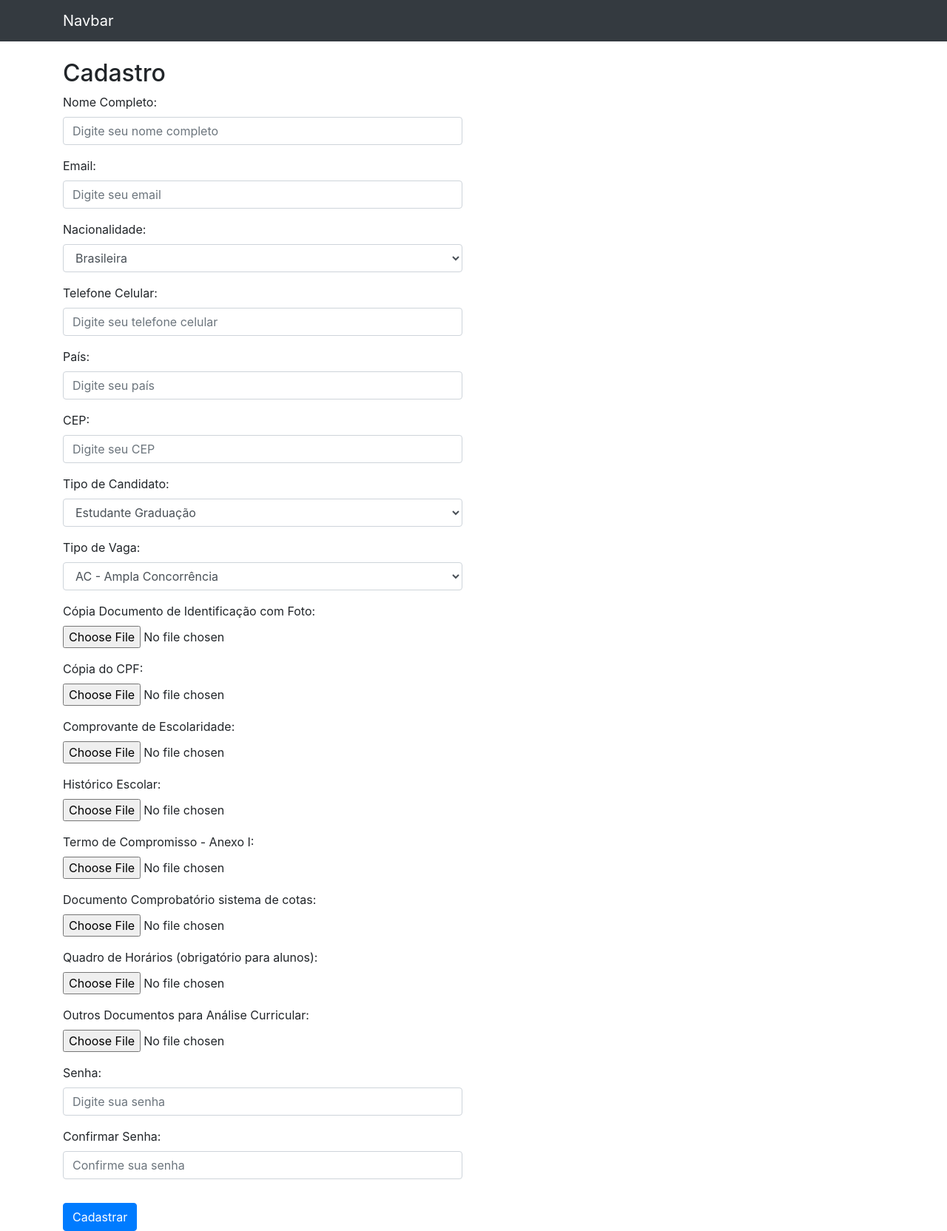
After one commit to NaelGodis/PSFWA, a Django app: page /cadastrar/ in a window 1280 px wide. The commit adds this page. Shown: the whole page at 74% size. Run offline with Django 4.2, Linux system fonts and the light colour scheme; some libraries are stand-ins or nearby versions.

Commit message:
fiz a pagina login_usuario e a pagina de cadastro, já faço mais a pagina do usuario onde ele vai poder ve as informações dele

```diff
--- a/src/core/urls.py
+++ b/src/core/urls.py
@@ -21,11 +21,15 @@ from django.contrib import admin
 from django.urls import path
 from .views import cadastro_candidato
 from .views import principal_candidato
+from .views import cadastrar
+from .views import login_usuario
 
 urlpatterns = [
-     path('admin/', admin.site.urls),
+    path('admin/', admin.site.urls),
     path('', index),
     path('cadastro_candidato/',cadastro_candidato),
     path("principal_candidato/", principal_candidato), #chamada da view para mostrar o template principal_candidato.html
     #path para o perfil do candidato
+    path("cadastrar/", cadastrar),
+    path("login_usuario/", login_usuario),
 ]
--- a/src/core/views.py
+++ b/src/core/views.py
@@ -9,3 +9,10 @@ def cadastro_candidato(request):
 
 def principal_candidato(request):
     return render(request, 'principal_candidato.html', {})
+
+
+def cadastrar(request):
+    return render(request, 'cadastrar.html', {})
+
+def login_usuario(request):
+    return render(request, 'login_usuario.html', {})
--- /dev/null
+++ b/src/templates/cadastrar.html
@@ -0,0 +1,121 @@
+{% load static %}
+<!DOCTYPE html>
+<html lang="pt-br">
+<head>
+  <meta charset="UTF-8">
+  <meta name="viewport" content="width=device-width, initial-scale=1.0">
+  <meta http-equiv="X-UA-Compatible" content="ie=edge">
+  <link rel="stylesheet" href="{% static 'css/bootstrap.min.css' %}">
+  <link rel="stylesheet" href="{% static 'fa/css/all.min.css' %}">
+  <script src="{% static 'js/bootstrap.min.js' %}"></script>
+  <title>Cadastro</title>
+</head>
+<body>
+
+<nav class="navbar navbar-expand-lg navbar-dark bg-dark">
+    <div class="container">
+        <a class="navbar-brand" href="#">Navbar</a>
+    </div>
+</nav>
+
+<div class="container mt-4">
+    <div class="row">
+        <div class="col-6">
+            <h2>Cadastro</h2>
+            <form>
+                <div class="form-group">
+                    <label for="nome">Nome Completo:</label>
+                    <input type="text" class="form-control" id="nome" placeholder="Digite seu nome completo">
+                </div>
+                <div class="form-group">
+                    <label for="email">Email:</label>
+                    <input type="email" class="form-control" id="email" placeholder="Digite seu email">
+                </div>
+                <div class="form-group">
+                    <label for="nacionalidade">Nacionalidade:</label>
+                    <select class="form-control" id="nacionalidade">
+                        <option value="br">Brasileira</option>
+                        <option value="outro">Outra</option>
+                    </select>
+                </div>
+                <div class="form-group">
+                    <label for="telefone">Telefone Celular:</label>
+                    <input type="tel" class="form-control" id="telefone" placeholder="Digite seu telefone celular">
+                </div>
+                <div class="form-group">
+                    <label for="pais">País:</label>
+                    <input type="text" class="form-control" id="pais" placeholder="Digite seu país">
+                </div>
+                <div class="form-group">
+                    <label for="cep">CEP:</label>
+                    <input type="text" class="form-control" id="cep" placeholder="Digite seu CEP">
+                </div>
+                <div class="form-group">
+                    <label for="tipo_candidato">Tipo de Candidato:</label>
+                    <select class="form-control" id="tipo_candidato">
+                        <option value="graduacao">Estudante Graduação</option>
+                        <option value="pos_graduacao">Estudante Pós-Graduação</option>
+                        <option value="tecnico">Estudante Técnico</option>
+                        <option value="profissional_graduado">Profissional Graduado</option>
+                    </select>
+                </div>
+                <div class="form-group">
+                    <label for="tipo_vaga">Tipo de Vaga:</label>
+                    <select class="form-control" id="tipo_vaga">
+                        <option value="ac">AC - Ampla Concorrência</option>
+                        <option value="beo">BEO - Baixa Renda e outras vulnerabilidades sociais</option>
+                        <option value="mul">MUL - Mulheres</option>
+                        <option value="pcd">PCD - Pessoa com Deficiência</option>
+                        <option value="ppi">PPI - Preto, Pardo, Indígena</option>
+                    </select>
+                </div>
+
+                <!-- Documentos -->
+                <div class="form-group">
+                    <label for="doc_identificacao">Cópia Documento de Identificação com Foto:</label>
+                    <input type="file" class="form-control-file" id="doc_identificacao" required>
+                </div>
+                <div class="form-group">
+                    <label for="doc_cpf">Cópia do CPF:</label>
+                    <input type="file" class="form-control-file" id="doc_cpf">
+                </div>
+                <div class="form-group">
+                    <label for="comprovante_escolaridade">Comprovante de Escolaridade:</label>
+                    <input type="file" class="form-control-file" id="comprovante_escolaridade" required>
+                </div>
+                <div class="form-group">
+                    <label for="historico_escolar">Histórico Escolar:</label>
+                    <input type="file" class="form-control-file" id="historico_escolar" required>
+                </div>
+                <div class="form-group">
+                    <label for="termo_compromisso">Termo de Compromisso - Anexo I:</label>
+                    <input type="file" class="form-control-file" id="termo_compromisso" required>
+                </div>
+                <div class="form-group">
+                    <label for="doc_cotas">Documento Comprobatório sistema de cotas:</label>
+                    <input type="file" class="form-control-file" id="doc_cotas">
+                </div>
+                <div class="form-group">
+                    <label for="quadro_horarios">Quadro de Horários (obrigatório para alunos):</label>
+                    <input type="file" class="form-control-file" id="quadro_horarios">
+                </div>
+                <div class="form-group">
+                    <label for="outros_documentos">Outros Documentos para Análise Curricular:</label>
+                    <input type="file" class="form-control-file" id="outros_documentos">
+                </div>
+                <div class="form-group">
+                    <label for="senha">Senha:</label>
+                    <input type="password" class="form-control" id="senha" placeholder="Digite sua senha" required>
+                </div>
+                <div class="form-group">
+                    <label for="confirmar_senha">Confirmar Senha:</label>
+                    <input type="password" class="form-control" id="confirmar_senha" placeholder="Confirme sua senha" required>
+                </div>
+                <button type="submit" class="btn btn-primary mt-3">Cadastrar</button>
+            </form>
+        </div>
+    </div>
+</div>
+
+</body>
+</html>
```
Also changed, not shown: src/templates/index.html (+11 -84 lines), src/templates/login_usuario.html (added, +33 -0 lines), src/templates/cadastro_candidato.html (line endings or trailing spaces).
